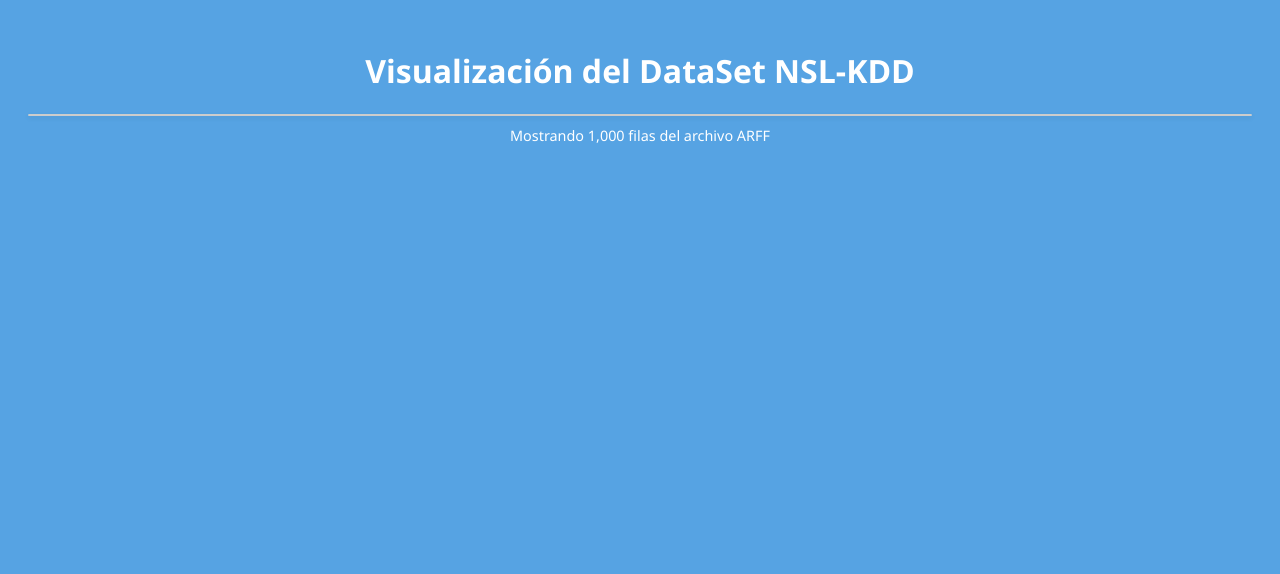
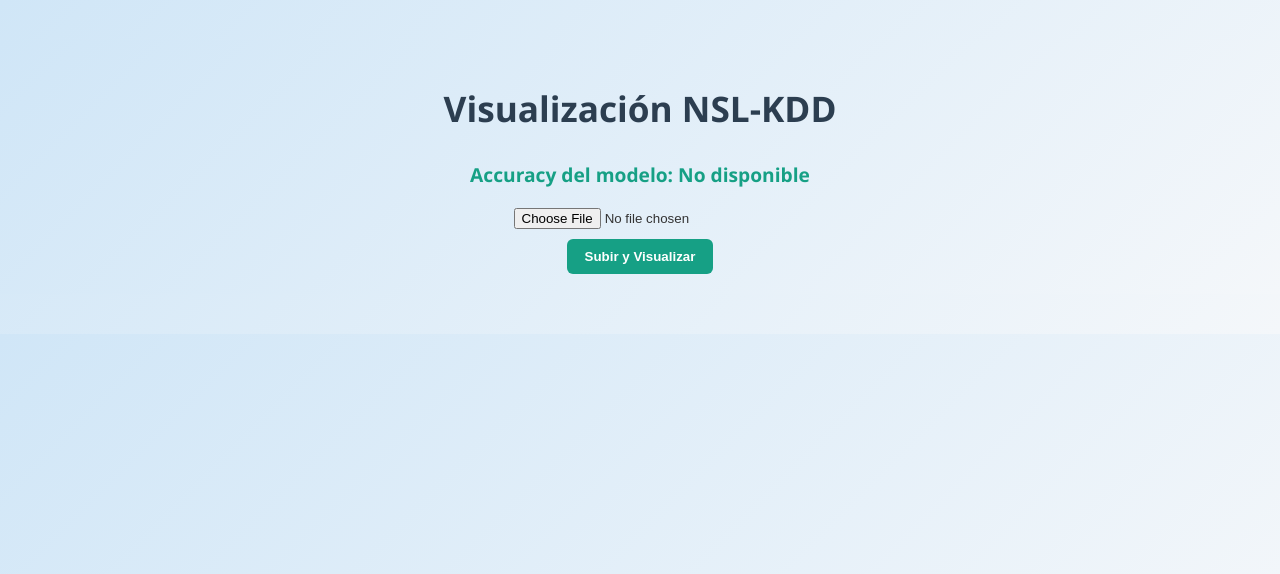
Before and after one commit to LuisOcampo544/Simulacion_3501, a Django app: template visualizacion/templates/visualizacion/index.html in a window 1280 px wide. Shown: the top 574 px of the page. Run offline with Django 5.2, Linux system fonts and the light colour scheme; the template is opened without the code that fills it, so the values that code supplies are empty.

Commit message:
Pedir Archivo arff

```diff
--- a/visualizacion/static/visualizacion/style.css
+++ b/visualizacion/static/visualizacion/style.css
@@ -1,43 +1,115 @@
-body {
-    font-family: "Segoe UI", Arial, sans-serif;
-    background-color: #56a3e3;
-    padding: 20px;
+/* Estilos generales con fondo de contraste */
+body, html {
+    margin: 0;
+    padding: 0;
+    font-family: 'Segoe UI', Tahoma, Geneva, Verdana, sans-serif;
+    background: linear-gradient(135deg, #d0e6f7, #f4f7fa);  /* gradiente azul claro a gris */
+    color: #333;
 }
-h1 {
+
+/* Contenedor principal */
+.container-principal {
+    max-width: 1200px;
+    width: 100%;
+    margin: 40px auto;
+    padding: 20px 10px;
+    border-radius: 12px;
+
+    display: flex;
+    flex-direction: column;
+    align-items: center; /* títulos y formulario centrados */
+}
+
+/* Título y accuracy */
+.titulo-principal {
+    font-size: 2.2em;
+    color: #2c3e50;
+    margin-bottom: 10px;
     text-align: center;
-    color: white;
 }
-.tabla-contenedor {
-    max-height: 500px;
-    overflow-y: auto;
-    border: 1px solid #ccc;
-    background: white;
-    border-radius: 8px;
-    box-shadow: 0 2px 5px rgba(0,0,0,0.1);
+
+.accuracy {
+    font-size: 1.2em;
+    color: #16a085;
+    font-weight: bold;
+    margin-bottom: 20px;
+    text-align: center;
 }
-table {
+
+/* Formulario */
+.form-subida {
+    display: flex;
+    flex-direction: column;
+    align-items: center;
+    gap: 10px;
+    width: 100%;
+}
+
+.form-subida input[type="file"] {
+    max-width: 400px;
+}
+
+.btn-submit {
+    background-color: #16a085;
+    color: #fff;
+    padding: 10px 18px;
+    border-radius: 6px;
+    cursor: pointer;
+    font-weight: 600;
+    border: none;
+    transition: all 0.3s;
+}
+
+.btn-submit:hover {
+    background-color: #13876f;
+}
+
+.error {
+    color: #e74c3c;
+    font-weight: bold;
+    margin-top: 10px;
+}
+
+/* Tabla extendida de izquierda a derecha con encabezado fijo y esquinas rectas */
+.table-container {
+    width: 98vw;          /* casi toda la ventana */
+    margin: 0 1vw;        /* márgenes mínimos a los lados */
+    margin-top: 25px;
+    max-height: 500px;    /* altura máxima para scroll */
+    overflow-y: auto;     /* scroll vertical si hay muchas filas */
+}
+
+.table-container table {
+    width: 100%;
     border-collapse: collapse;
-    width: 100%;
-    min-width: 800px;
+    font-size: 0.95em;
 }
-th, td {
-    padding: 8px 10px;
-    border-bottom: 1px solid #ddd;
-    text-align: left;
-}
-th {
+
+/* Encabezado fijo sin bordes redondeados */
+.table-container thead th {
     position: sticky;
     top: 0;
-    background-color: #007acc;
-    color: white;
-    font-weight: bold;
+    background-color: #16a085;
+    color: #fff;
+    font-weight: 600;
+    z-index: 2;
+    border-radius: 0;    /* sin esquinas redondeadas */
+    padding: 14px 16px;
 }
-tr:hover {
-    background-color: #e9f4ff;
+
+/* Celdas y filas */
+.table-container tbody td {
+    padding: 14px 16px;
+    border: 1px solid #ddd;
+    text-align: center;
+    border-radius: 0;    /* sin esquinas redondeadas */
 }
-footer {
-    text-align: center;
-    margin-top: 10px;
-    color: white;
-    font-size: 0.9em;
+
+.table-container tr:nth-child(even) {
+    background-color: #f9f9f9;
 }
+
+.table-container tr:hover {
+    background-color: #e0f2f1;
+    transition: 0.3s;
+}
--- a/visualizacion/templates/visualizacion/index.html
+++ b/visualizacion/templates/visualizacion/index.html
@@ -2,32 +2,40 @@
 <html lang="es">
 <head>
     <meta charset="UTF-8">
-    <title>Visualización del DataSet</title>
+    <title>Visualización NSL-KDD</title>
     {% load static %}
-    <link rel="stylesheet" href="{% static 'visualizacion/style.css' %}">
+    <link rel="stylesheet" href="{% static 'visualizacion/style.css' %}?v=7">
 </head>
 <body>
-    <h1>Visualización del DataSet NSL-KDD</h1>
-    <div class="tabla-contenedor">
-        <table>
-            <thead>
-                <tr>
-                    {% for col in columnas %}
-                        <th>{{ col }}</th>
-                    {% endfor %}
-                </tr>
-            </thead>
-            <tbody>
-                {% for fila in registros %}
-                    <tr>
-                        {% for valor in fila %}
-                            <td>{{ valor }}</td>
-                        {% endfor %}
-                    </tr>
-                {% endfor %}
-            </tbody>
-        </table>
+    <div class="container-principal">
+        <!-- Título principal -->
+        <h1 class="titulo-principal">Visualización NSL-KDD</h1>
+
+        <!-- Accuracy centrada -->
+        <p class="accuracy">Accuracy del modelo: {{ accuracy|default:"No disponible" }}</p>
+
+        <!-- Formulario funcional -->
+        <form method="post" enctype="multipart/form-data" class="form-subida">
+            {% csrf_token %}
+
+            <!-- Campo de archivo básico -->
+            <input type="file" name="arff_file" accept=".arff" required>
+
+            <!-- Botón de enviar -->
+            <button type="submit" class="btn-submit">Subir y Visualizar</button>
+
+            <!-- Mensaje de error -->
+            {% if error %}
+            <p class="error">{{ error }}</p>
+            {% endif %}
+        </form>
+
+        <!-- Tabla de datos -->
+        {% if table %}
+        <div class="table-container">
+            {{ table|safe }}
+        </div>
+        {% endif %}
     </div>
-    <footer>Mostrando 1,000 filas del archivo ARFF</footer>
 </body>
 </html>
```
Also changed, not shown: visualizacion/views.py (+46 -25 lines).
